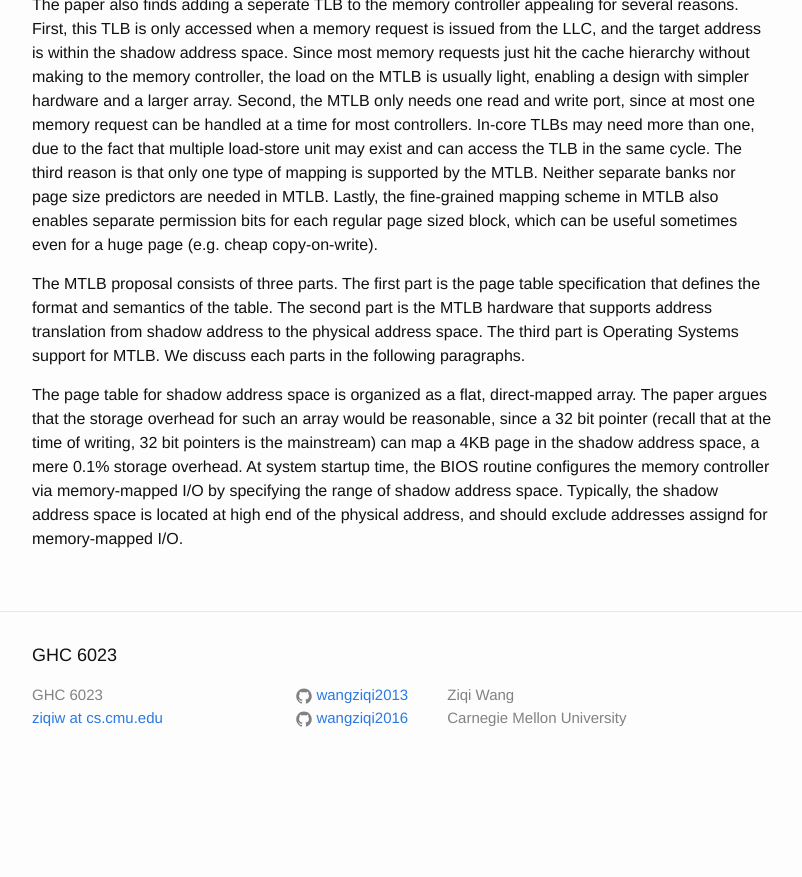
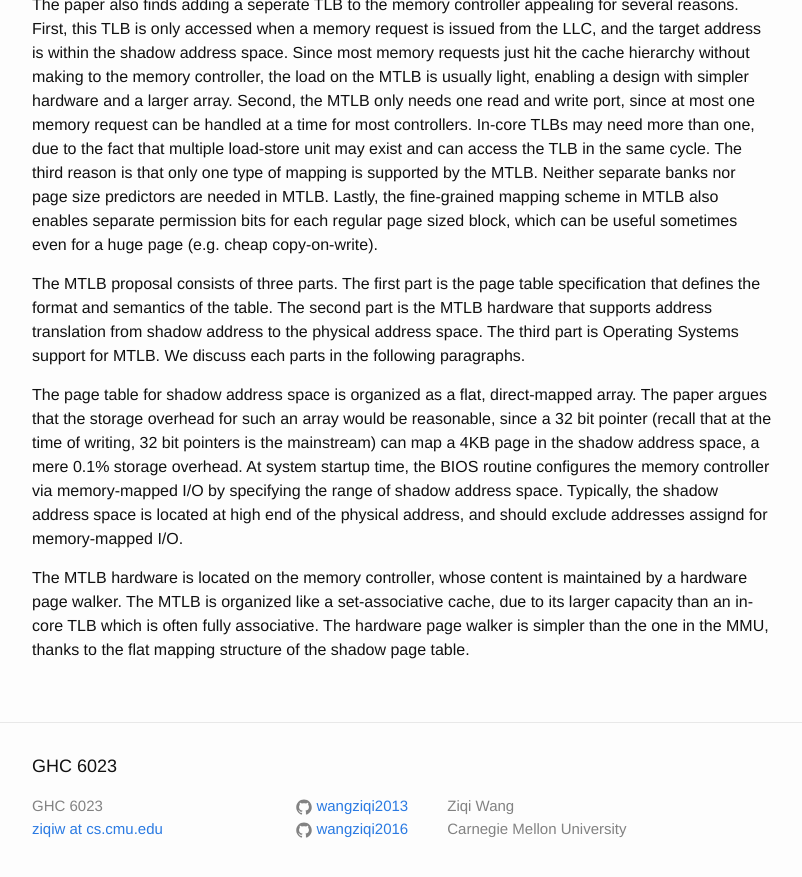
Before and after one commit to wangziqi2013/wangziqi2013.github.io, a Jekyll site: the page built from _posts/2020-06-05-increasing-tlb-reach-using-super-pages-backed-by-shadow-memory.markdown, in a window 1280 px wide and 900 px high, scrolled down 1144 px. Shown: the top 877 px of the window, without its empty margins (238-1040 px from the left). Built offline with Jekyll 4.4.1, drawn with Linux system fonts in a browser that asks for light colours; before the commit the page ends 1933 px from its top, so only the background shows below that.

Commit message:
Adding tag walker

```diff
--- a/_posts/2020-06-05-increasing-tlb-reach-using-super-pages-backed-by-shadow-memory.markdown
+++ b/_posts/2020-06-05-increasing-tlb-reach-using-super-pages-backed-by-shadow-memory.markdown
@@ -59,3 +59,8 @@ pointers is the mainstream) can map a 4KB page in the shadow address space, a me
 startup time, the BIOS routine configures the memory controller via memory-mapped I/O by specifying the range of
 shadow address space. Typically, the shadow address space is located at high end of the physical address, and should
 exclude addresses assignd for memory-mapped I/O.
+
+The MTLB hardware is located on the memory controller, whose content is maintained by a hardware page walker.
+The MTLB is organized like a set-associative cache, due to its larger capacity than an in-core TLB which is often
+fully associative. The hardware page walker is simpler than the one in the MMU, thanks to the flat mapping structure of
+the shadow page table.
```
